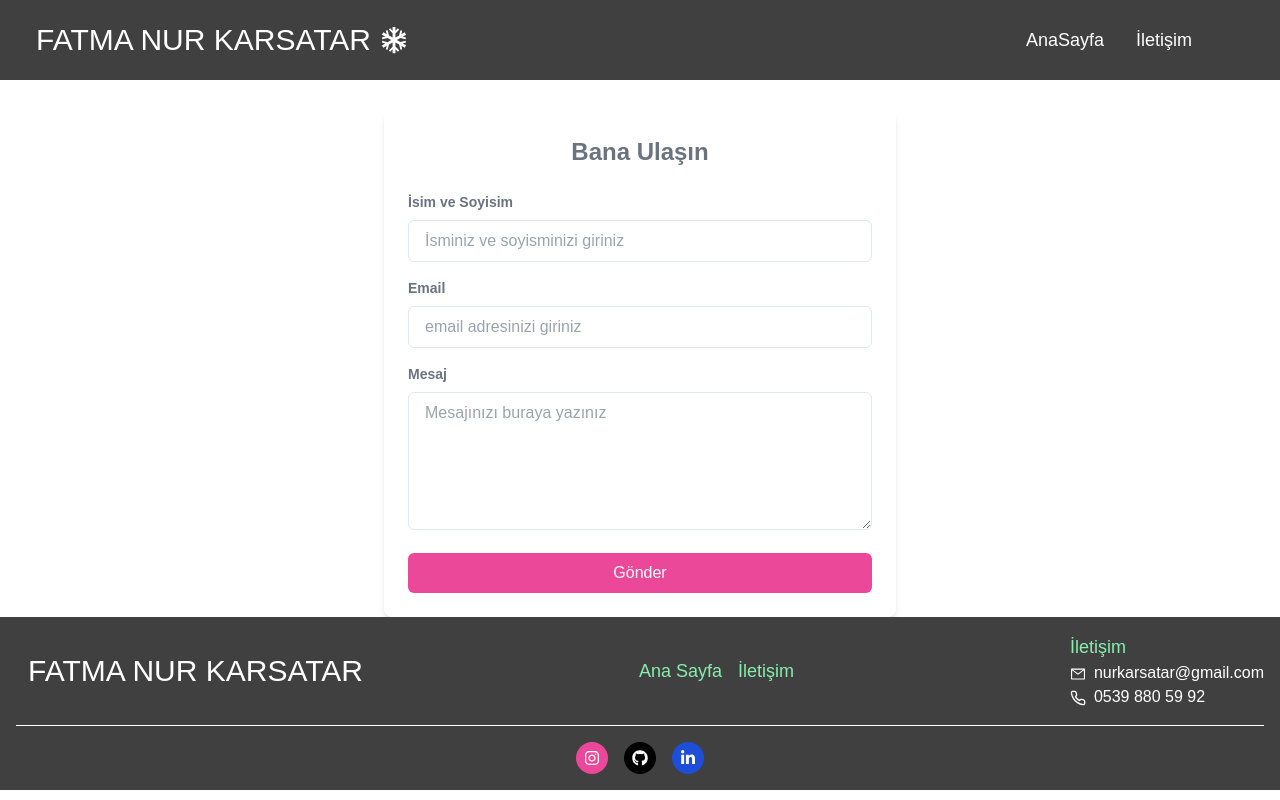
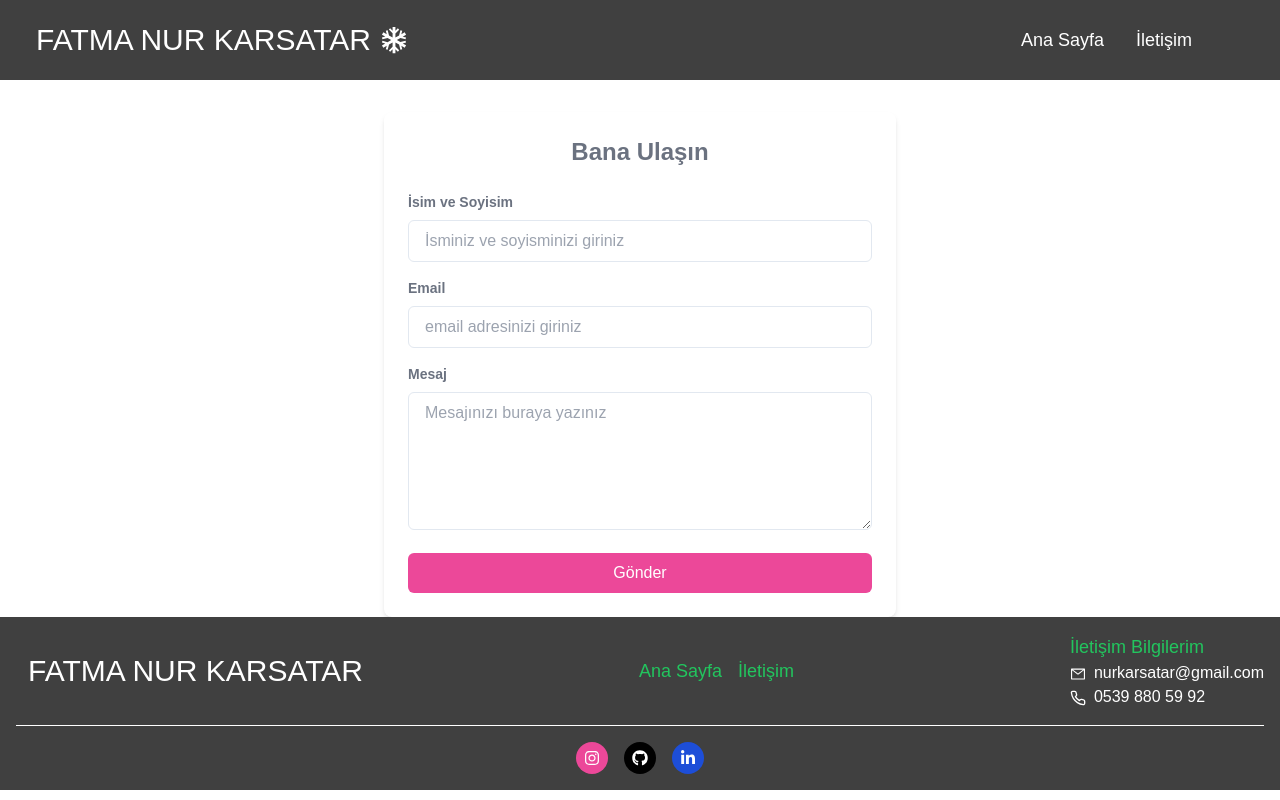
Before and after one commit to fatmanurkarsatar/PersonelPorfolio, a Next.js app: page /contact-form in a window 1280 px wide. Built offline with nearby package versions, Linux system fonts and the light colour scheme.

Commit message:
updated text and text color

```diff
--- a/src/components/Footer.js
+++ b/src/components/Footer.js
@@ -17,17 +17,17 @@ const Footer = () => {
         </Link>
         <div className="flex flex-row gap-4 items-center md:items-start w-full md:w-auto">
           <Link href="/">
-            <p className="text-lg text-green-300">Ana Sayfa</p>
+            <p className="text-lg text-green-500">Ana Sayfa</p>
           </Link>
 
           <Link href="/contact-form">
-            <p className="text-lg text-green-300">İletişim</p>
+            <p className="text-lg text-green-500">İletişim</p>
           </Link>
         </div>
 
         {/* İletişim kısmı */}
         <div className="flex flex-col items-center md:items-start w-full md:w-auto">
-          <p className="text-lg text-green-300">İletişim</p>
+          <p className="text-lg text-green-500">İletişim Bilgilerim</p>
           <a href="mailto:nurkarsatar@gmail.com" className="text-white block">
             <AiOutlineMail className="inline-block icon" />
             <span className="ps-2">nurkarsatar@gmail.com</span>
@@ -43,19 +43,19 @@ const Footer = () => {
 
       {/* Sosyal medya ikonları */}
       <div className="container mx-auto flex justify-center items-center text-center gap-4">
-        <Link href="https://www.instagram.com/nur_karsatar/">
+        <Link target="blank" href="https://www.instagram.com/nur_karsatar/">
           <div className="bg-pink-500 p-2 rounded-full">
             <FaInstagram className="icon text-white cursor-pointer" />
           </div>
         </Link>
 
-        <Link href="https://github.com/fatmanurkarsatar">
+        <Link target="blank" href="https://github.com/fatmanurkarsatar">
           <div className="bg-black p-2 rounded-full">
             <FaGithub className="icon text-white cursor-pointer" />
           </div>
         </Link>
 
-        <Link href="https://www.linkedin.com/in/fatmanurkarsatar/">
+        <Link target="blank" href="https://www.linkedin.com/in/fatmanurkarsatar/">
           <div className="bg-blue-700 p-2 rounded-full">
             <FaLinkedinIn className="icon text-white cursor-pointer" />
           </div>
--- a/src/components/Header.js
+++ b/src/components/Header.js
@@ -15,7 +15,7 @@ const Header = () => {
   }, []);
 
   const menuItems = [
-    { href: "/", label: "AnaSayfa", icon: <FaHome /> },
+    { href: "/", label: "Ana Sayfa", icon: <FaHome /> },
     { href: "/contact-form", label: "İletişim", icon: <FaEnvelope /> },
   ];
 
@@ -36,7 +36,7 @@ const Header = () => {
             {menuItems.map((item) => (
               <li
                 key={item.label}
-                className="hover:text-gray-400 transition hover:border-b-2 hover:border-green-600 cursor-pointer"
+                className="hover:text-green-600 transition hover:border-b-2 hover:border-green-600 cursor-pointer"
               >
                 <Link href={item.href}>{item.label}</Link>
               </li>
--- a/src/components/Technologies.js
+++ b/src/components/Technologies.js
@@ -34,7 +34,7 @@ import {
 const Technologies = () => {
   return (
     <div className="max-w-screen-xl mx-auto py-8 px-4 mt-5">
-      <h1 className="text-3xl font-semibold text-center mb-8 text-[#0f0052]">KULLANDIĞIM TEKNOLOJİLER</h1>
+      <h1 className="text-3xl font-semibold text-center mb-8 text-[#0f0052]">Kullandığım Teknolojiler</h1>
       <Swiper
         effect="coverflow"
         grabCursor={true}
```
